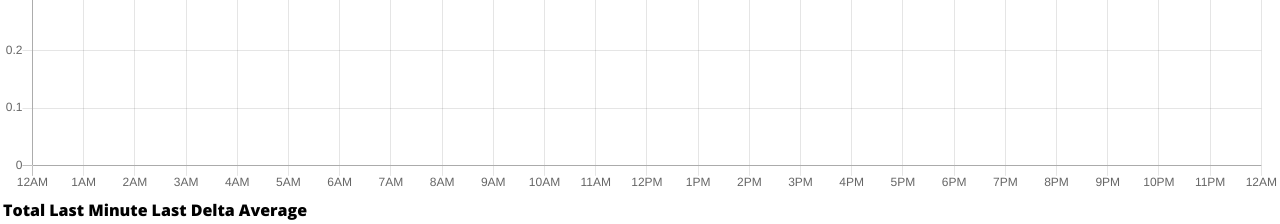
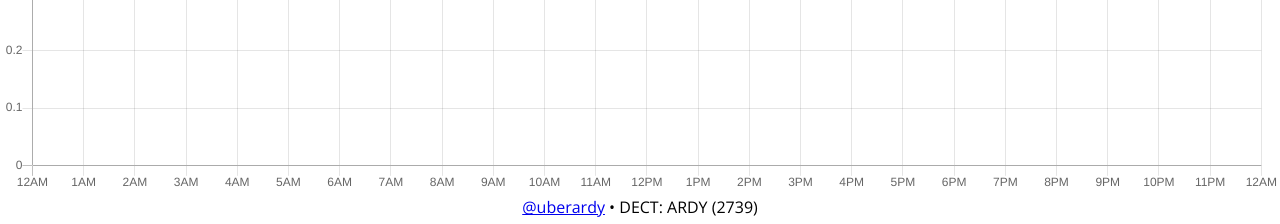
Before and after one commit to leftshift/Konsumwage-Server, a Flask app: page / in a window 1280 px wide. Shown: the part 624-848 px from the top of the page. Run offline with Flask 2, Linux system fonts and the light colour scheme; data that the repository does not hold is empty; some libraries are stand-ins or nearby versions.

Commit message:
added social media

```diff
--- a/main/frontend/static/dashboard.css
+++ b/main/frontend/static/dashboard.css
@@ -73,3 +73,7 @@ span.frac > sub {
   height: 90%;
   width: 100%;
 }
+
+#social {
+  text-align: center;
+}
--- a/main/frontend/templates/dashboard.html
+++ b/main/frontend/templates/dashboard.html
@@ -32,27 +32,9 @@
     <section id=graph>
       <canvas id="canvas"></canvas>
     </section>
-    <table class="measurements">
-      <thead>
-        <tr>
-          <th>
-            Total
-          </th>
-          <th>
-            Last Minute
-          </th>
-          <th>
-            Last Delta
-          </th>
-          <th>
-            Average
-          </th>
-        </tr>
-      </thead>
-      <tbody>
-
-      </tbody>
-    </table>
+    <section id="social">
+      <a href="https://twitter.com/uberardy">@uberardy</a> • DECT: ARDY (2739)
+    </section>
     <script src="{{ url_for("frontend.static", filename="dashboard.js") }}" charset="utf-8"></script>
   </body>
 </html>
```
